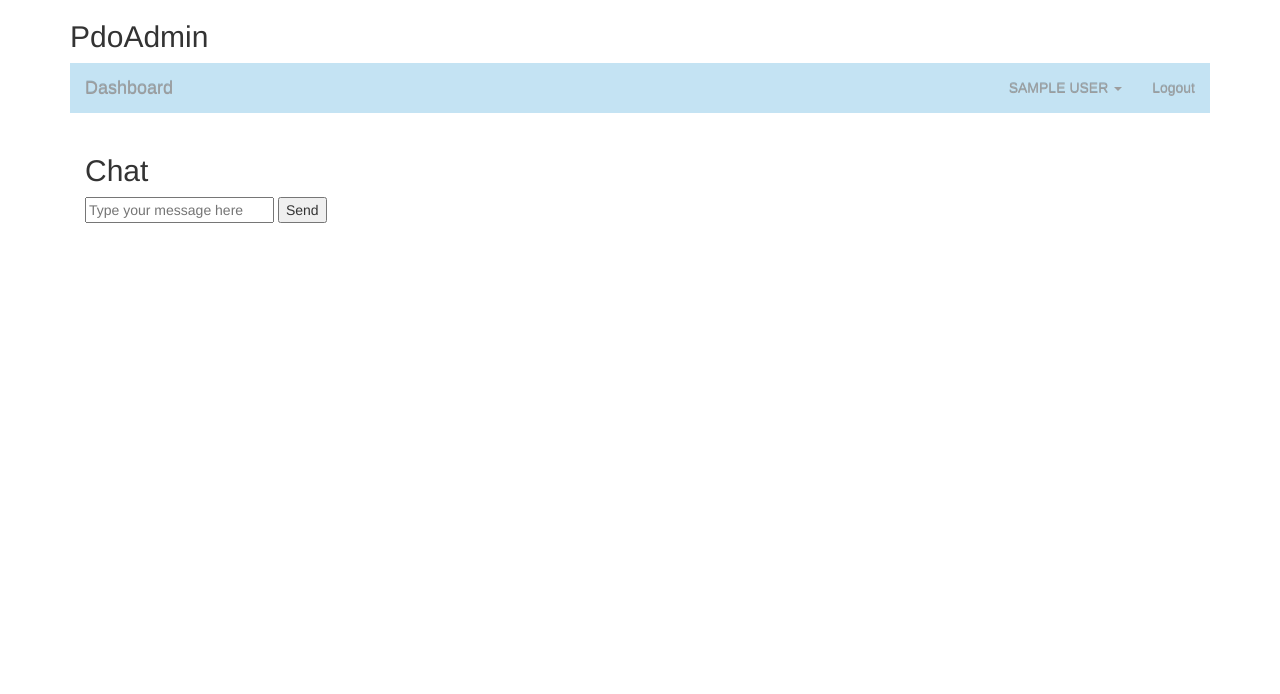
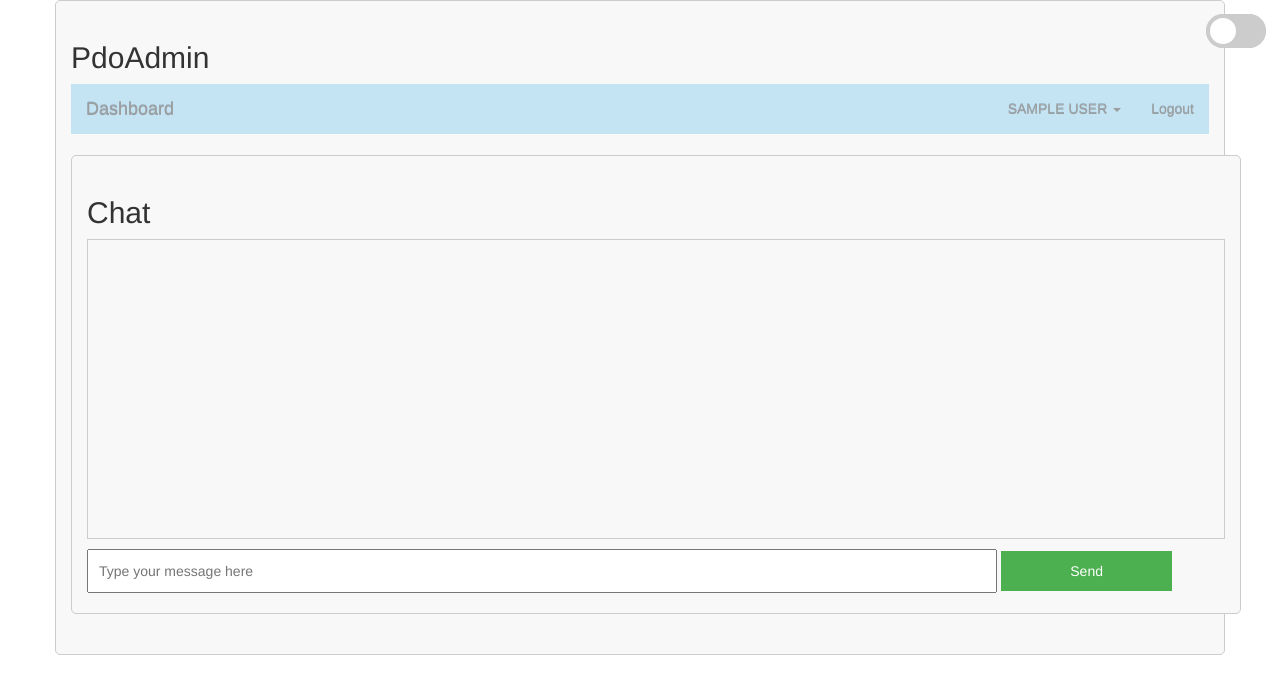
Before and after one commit to DBOYttt/user-management-system-php, a PHP site: page / in a window 1280 px wide. Shown: the top 694 px of the page. Run offline with PHP 8.4, Linux system fonts and the light colour scheme; the visitor is signed in with stand-in values (Sample User, id 1); data that the repository does not hold is empty; some libraries are stand-ins or nearby versions.

Commit message:
chore: Update chat.php, header.php, and theme.php

```diff
--- a/chat.php
+++ b/chat.php
@@ -1,3 +1,41 @@
+<head>
+    <style>
+        .container {
+            width: 60%;
+            margin: auto;
+            border: 1px solid #ccc;
+            padding: 20px;
+            border-radius: 5px;
+            background-color: #f8f8f8;
+        }
+
+        #chat-box {
+            height: 300px;
+            border: 1px solid #ccc;
+            padding: 10px;
+            margin-bottom: 10px;
+            overflow-y: scroll;
+        }
+
+        #message {
+            width: 80%;
+            padding: 10px;
+        }
+
+        [name="send"] {
+            width: 15%;
+            padding: 10px;
+            background-color: #4CAF50;
+            color: white;
+            border: none;
+            cursor: pointer;
+        }
+
+        [name="send"]:hover {
+            background-color: #45a049;
+        }
+    </style>
+</head>
 <?php
 
 if (!isset($_SESSION['userid'])) {
--- a/darktheme.css
+++ /dev/null
@@ -1,4 +0,0 @@
-body.darkmode {
-    background-color: #333;
-    color: #fff;
-  }
--- a/include/header.php
+++ b/include/header.php
@@ -4,7 +4,7 @@
 <meta http-equiv="Content-Type" content="text/html; charset=utf-8" />
 <link rel="stylesheet" href="https://maxcdn.bootstrapcdn.com/bootstrap/3.3.5/css/bootstrap.min.css">
 <link rel="stylesheet" href="https://maxcdn.bootstrapcdn.com/bootstrap/3.3.5/css/bootstrap-theme.min.css">
-<link rel="stylesheet" href="darktheme.css">
 <script src="https://ajax.googleapis.com/ajax/libs/jquery/2.1.3/jquery.min.js"></script>
 <script src="https://maxcdn.bootstrapcdn.com/bootstrap/3.3.5/js/bootstrap.min.js"></script>
 <!-- jQuery -->
+<?php include 'theme.php'; ?>
```
Also changed, not shown: include/theme.php (renamed from theme.php).
